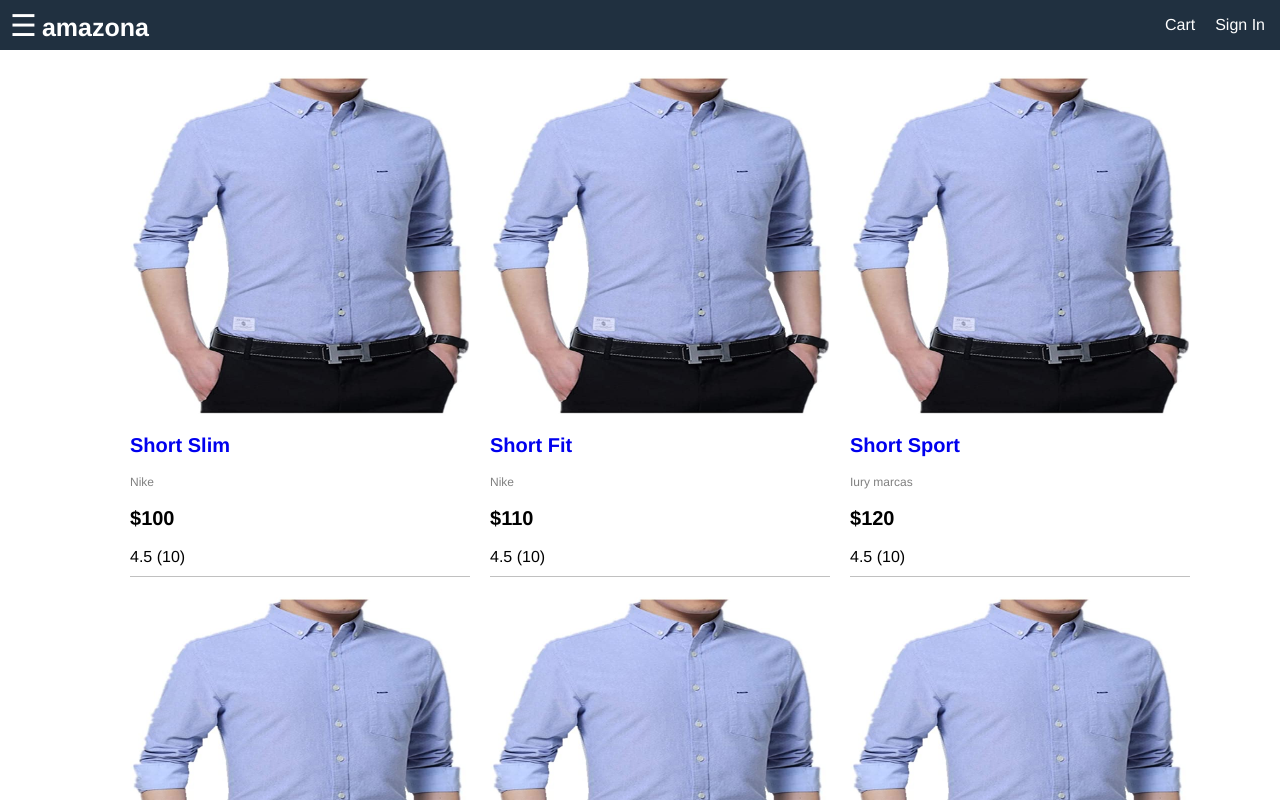
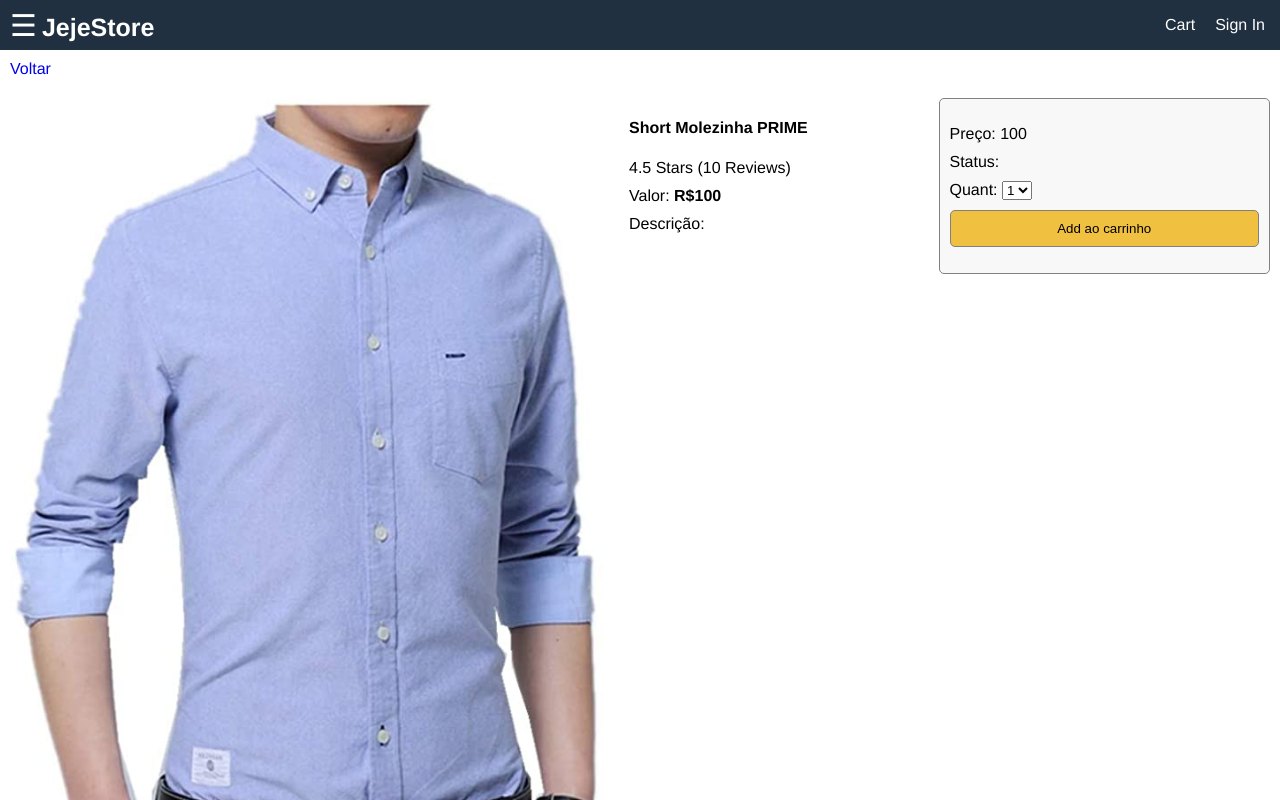
Before and after one commit to jeffersonbraster/jejestore, a React (Create React App) app in the folder frontend/: page /product/1 in a window 1280 px wide. Shown: the top 800 px of the page. Built offline with nearby package versions, Linux system fonts and the light colour scheme.

Commit message:
Product details

```diff
--- a/frontend/package.json
+++ b/frontend/package.json
@@ -8,6 +8,7 @@
     "@testing-library/user-event": "^7.1.2",
     "react": "^16.13.1",
     "react-dom": "^16.13.1",
+    "react-router-dom": "^5.2.0",
     "react-scripts": "3.4.3"
   },
   "scripts": {
--- a/frontend/src/App.js
+++ b/frontend/src/App.js
@@ -1,5 +1,7 @@
 import React from 'react';
-import data from './data';
+import { BrowserRouter, Route, Link } from 'react-router-dom';
+import HomeScreen from './Screens/HomeScreen';
+import ProductScreen from './Screens/ProductScreen';
 import './App.css';
 
 function App() {
@@ -13,13 +15,14 @@
   }
 
   return (
+  <BrowserRouter>
     <div className="grid-container">
       <header className="header">
         <div className="brand">
           <button onClick={openMenu}>
             &#9776;
         </button>
-          <a href="index.html">amazona</a>
+          <Link to="/">JejeStore</Link>
         </div>
         <div className="header-links">
           <a href="cart.html">Cart</a>
@@ -42,24 +45,9 @@
       </aside>
       <main className="main">
         <div className="content">
-          <ul className="products">
-            {
-              data.products.map(product =>
-                <li>
-                  <div className="product">
-                    <img className="product-image" src="/images/d1.jpg" alt={product.image} />
-                    <div className="product-name">
-                      <a href="product.html">{product.name}</a>
-                    </div>
-                    <div className="product-brand">{product.brand}</div>
-                    <div className="product-price">${product.price}</div>
-                    <div className="product-rating">{product.rating} ({product.numReviews})</div>
-                  </div>
-                </li>
-                )
-            }
+          <Route path="/product/:id" component={ProductScreen} />
+          <Route path="/" exact={true} component={HomeScreen} />
 
-          </ul>
         </div>
 
       </main>
@@ -67,6 +55,7 @@
         All right reserved.
     </footer>
     </div>
+  </BrowserRouter>
   );
 }
 
--- /dev/null
+++ b/frontend/src/Screens/HomeScreen.js
@@ -0,0 +1,30 @@
+import React from 'react';
+import data from '../data';
+import { Link } from 'react-router-dom';
+
+function HomeScreen (props) {
+    return (
+        <ul className="products">
+        {
+          data.products.map(product =>
+            <li>
+              <div className="product">
+                <Link to={"/product/" + product._id}>
+                <img className="product-image" src={product.image} alt="product" />
+                </Link>
+                <div className="product-name">
+                  <Link to={"/product/" + product._id}>{product.name}</Link>
+                </div>
+                <div className="product-brand">{product.brand}</div>
+                <div className="product-price">${product.price}</div>
+                <div className="product-rating">{product.rating} ({product.numReviews})</div>
+              </div>
+            </li>
+            )
+        }
+
+      </ul>
+    )
+}
+
+export default HomeScreen;
--- /dev/null
+++ b/frontend/src/Screens/ProductScreen.js
@@ -0,0 +1,64 @@
+import React from 'react';
+import data from '../data';
+import { Link } from 'react-router-dom';
+
+function ProductScreen (props) {
+    const product = data.products.find(x => x._id === props.match.params.id);
+    console.log(product);
+    return (
+    <div>
+        <div className="back-to-result">
+        <Link to="/">Voltar</Link>
+        </div>
+        <div className="details">
+        <div className="details-image">
+            <img src={product.image} alt="product" ></img>
+        </div>
+        <div className="details-info">
+            <ul>
+            <li>
+                <h4>{product.name}</h4>
+            </li>
+            <li>
+                {product.rating} Stars ({product.numReviews} Reviews)
+            </li>
+            <li>
+                Valor: <b>R${product.price}</b>
+            </li>
+            <li>
+                Descrição:
+                <div>
+                {product.description}
+                </div>
+            </li>
+            </ul>
+        </div>
+        <div className="details-action">
+            <ul>
+            <li>
+                Preço: {product.price}
+            </li>
+            <li>
+                Status: {product.status}
+            </li>
+            <li>
+                Quant: <select>
+                <option>1</option>
+                <option>2</option>
+                <option>3</option>
+                <option>4</option>
+                </select>
+            </li>
+            <li>
+                <button className="button primary" >Add ao carrinho</button>
+            </li>
+            </ul>
+        </div>
+
+        </div>
+
+    </div>
+    )
+}
+
+export default ProductScreen;
--- a/frontend/src/data.js
+++ b/frontend/src/data.js
@@ -1,36 +1,40 @@
 export default {
     products: [
     {
-        name: 'Short Slim',
+        _id: '1',
+        name: 'Short Molezinha PRIME',
         category: 'Shirts',
-        image: '/image/d1.jpg',
+        image: '/images/d1.jpg',
         price: 100,
         brand: 'Nike',
         rating: 4.5,
         numReviews: 10
     },
     {
+        _id: '2',
         name: 'Short Fit',
         category: 'Shirts',
-        image: '/image/d1.jpg',
+        image: '/images/d1.jpg',
         price: 110,
         brand: 'Nike',
         rating: 4.5,
         numReviews: 10
     },
     {
+        _id: '3',
         name: 'Short Sport',
         category: 'Shirts',
-        image: '/image/d1.jpg',
+        image: '/images/d1.jpg',
         price: 120,
         brand: 'Iury marcas',
         rating: 4.5,
         numReviews: 10
     },
     {
+        _id: '4',
         name: 'Pants Casual',
         category: 'Pants',
-        image: '/image/d1.jpg',
+        image: '/images/d1.jpg',
         price: 130,
         brand: 'Molezinhas marcas',
         rating: 4.5,
@@ -39,7 +43,17 @@
     {
         name: 'Pants Regatron',
         category: 'Pants',
-        image: '/image/d1.jpg',
+        image: '/images/d1.jpg',
+        price: 140,
+        brand: 'jeje marcas',
+        rating: 4.5,
+        numReviews: 10
+    },
+
+    {
+        name: 'Pants Regatron',
+        category: 'Pants',
+        image: '/images/d1.jpg',
         price: 140,
         brand: 'jeje marcas',
         rating: 4.5,
@@ -48,7 +62,7 @@
     {
         name: 'Pants Regatron',
         category: 'Pants',
-        image: '/image/d1.jpg',
+        image: '/images/d1.jpg',
         price: 140,
         brand: 'jeje marcas',
         rating: 4.5,
@@ -57,7 +71,7 @@
     {
         name: 'Pants Regatron',
         category: 'Pants',
-        image: '/image/d1.jpg',
+        image: '/images/d1.jpg',
         price: 140,
         brand: 'jeje marcas',
         rating: 4.5,
@@ -66,7 +80,7 @@
     {
         name: 'Pants Regatron',
         category: 'Pants',
-        image: '/image/d1.jpg',
+        image: '/images/d1.jpg',
         price: 140,
         brand: 'jeje marcas',
         rating: 4.5,
@@ -75,16 +89,7 @@
     {
         name: 'Pants Regatron',
         category: 'Pants',
-        image: '/image/d1.jpg',
-        price: 140,
-        brand: 'jeje marcas',
-        rating: 4.5,
-        numReviews: 10
-    },
-    {
-        name: 'Pants Regatron',
-        category: 'Pants',
-        image: '/image/d1.jpg',
+        image: '/images/d1.jpg',
         price: 140,
         brand: 'jeje marcas',
         rating: 4.5,
--- a/frontend/src/index.css
+++ b/frontend/src/index.css
@@ -136,3 +136,57 @@
  right: .5rem;
  top: 1.5rem;
 }
+
+/* produto details */
+.details {
+  display: flex;
+  justify-content: space-between;
+  align-items: flex-start;
+  flex-wrap: wrap;
+  padding: 1rem;
+}
+.details-image {
+  flex: 2 1 60rem;
+}
+.details-image img {
+  max-width: 60rem;
+  widows: 100%;
+}
+.details-info {
+  flex: 1 1 30rem;
+}
+.details-action {
+  flex: 1 1 30rem;
+}
+.details-info ul, .details-action ul {
+  list-style-type: none;
+  padding: 0;
+}
+.details-info li, .details-action li {
+  margin-bottom: 1rem;
+}
+.back-to-result {
+  padding: 1rem;
+}
+.details-action {
+  border: .1rem #808080 solid;
+  border-radius: 0.5rem;
+  background-color: #f8f8f8;
+  padding: 1rem;
+}
+.details-action ul li:last-child {
+  display: flex;
+  flex-direction: column;
+}
+.button {
+  padding: 1rem;
+  border: .1rem #808080 solid;
+  border-radius: 0.5rem;
+  cursor: pointer;
+}
+.button:hover {
+  border: .1rem #404040 solid;
+}
+.button.primary {
+  background-color: #f0c040;
+}
```
Also changed, not shown: 1 other file (tests, documents, lock files or other folders).
